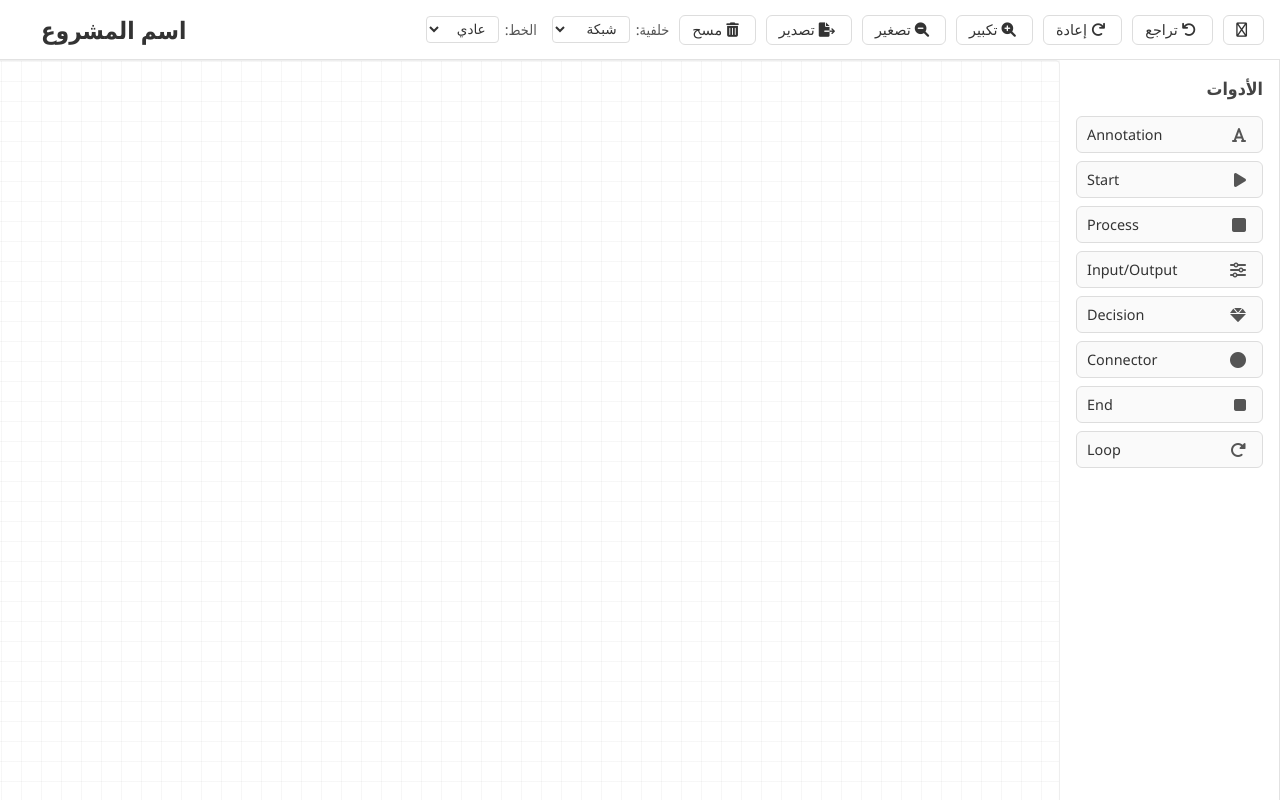
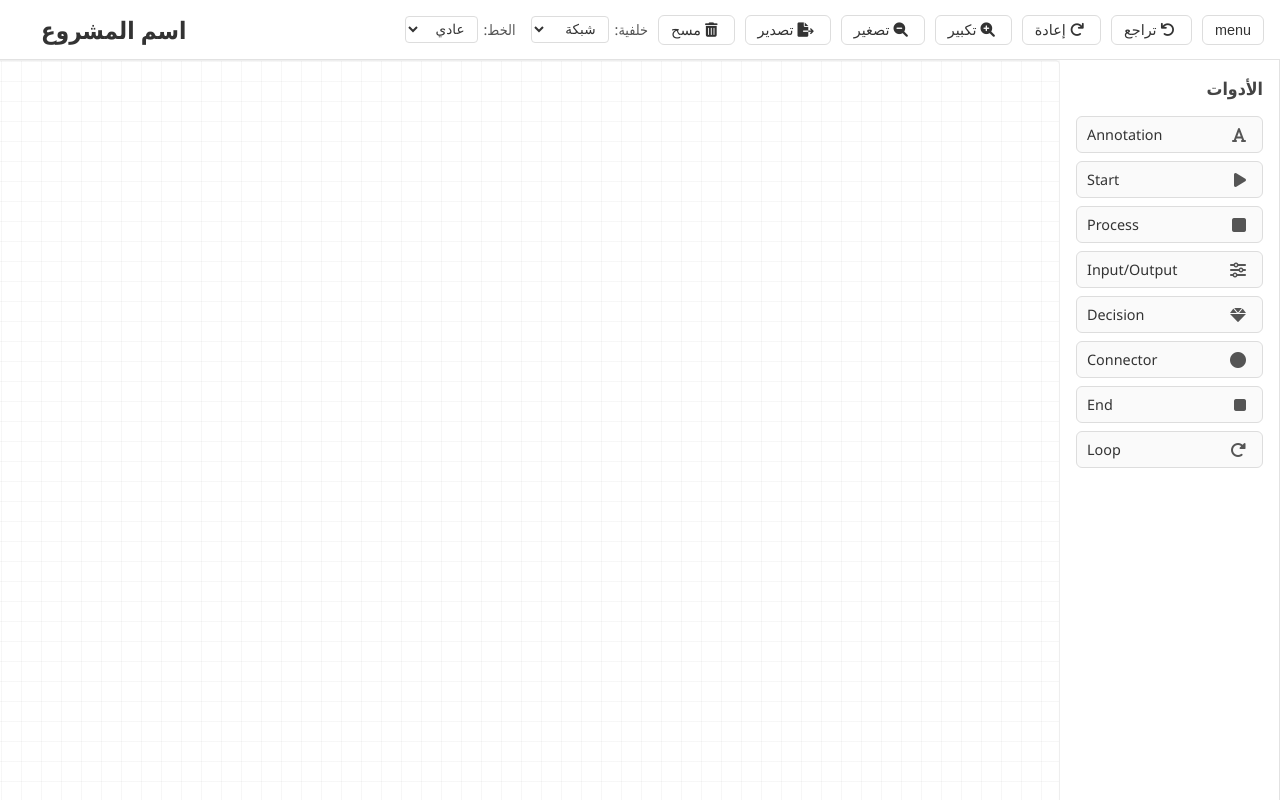
Before and after one commit to ahmedalbardisi/Flowchart, a plain HTML site: page index.html in a window 1280 px wide. Drawn offline with Linux system fonts and the light colour scheme.

Commit message:
Update index.html

```diff
--- a/index.html
+++ b/index.html
@@ -8,12 +8,15 @@
       rel="stylesheet"
       href="https://cdnjs.cloudflare.com/ajax/libs/font-awesome/6.0.0/css/all.min.css"
     />
+    <link rel="stylesheet" href="https://fonts.googleapis.com/icon?family=Material+Icons">
     <link rel="stylesheet" href="style.css" />
   </head>
   <body>
     <header>
       <div class="toolbar">
-        <button class="sidebar-toggle"><i class="fa-regular fa-bars"></i></button>
+        <button class="sidebar-toggle"><span class="material-symbols-outlined">
+menu
+</span></button>
 
         <button id="undoBtn"><i class="fas fa-undo"></i> تراجع</button>
         <button id="redoBtn"><i class="fas fa-redo"></i> إعادة</button>
```
